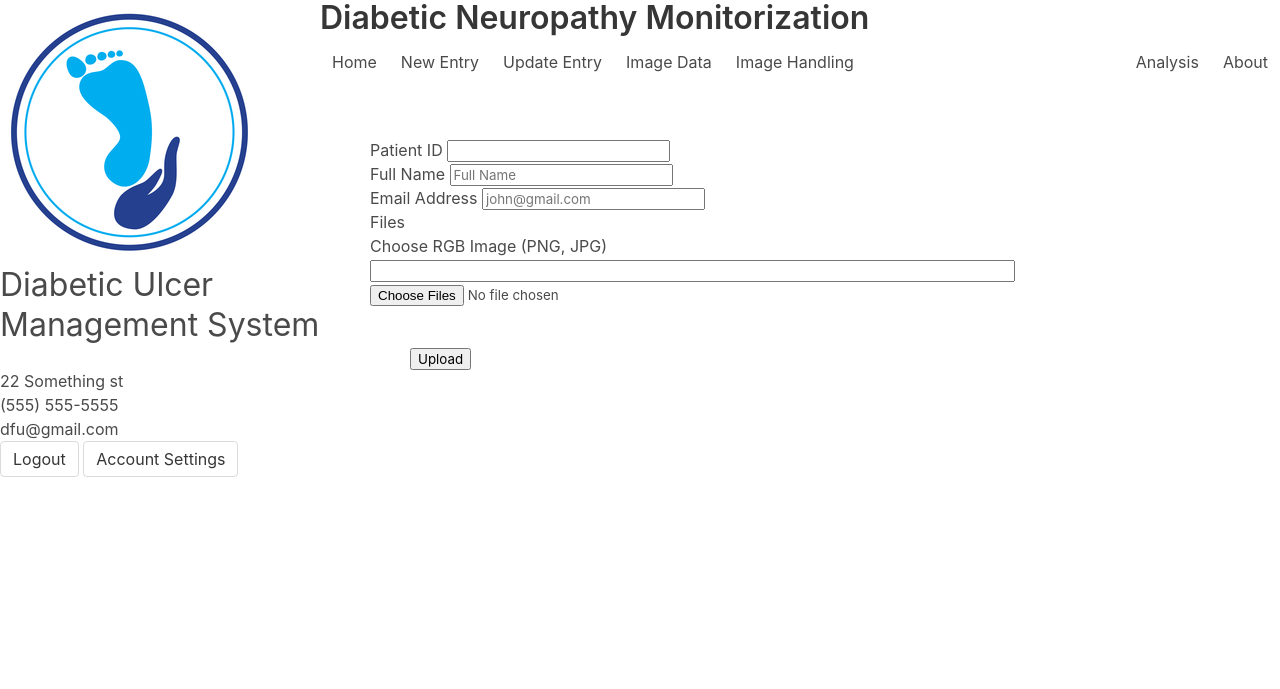
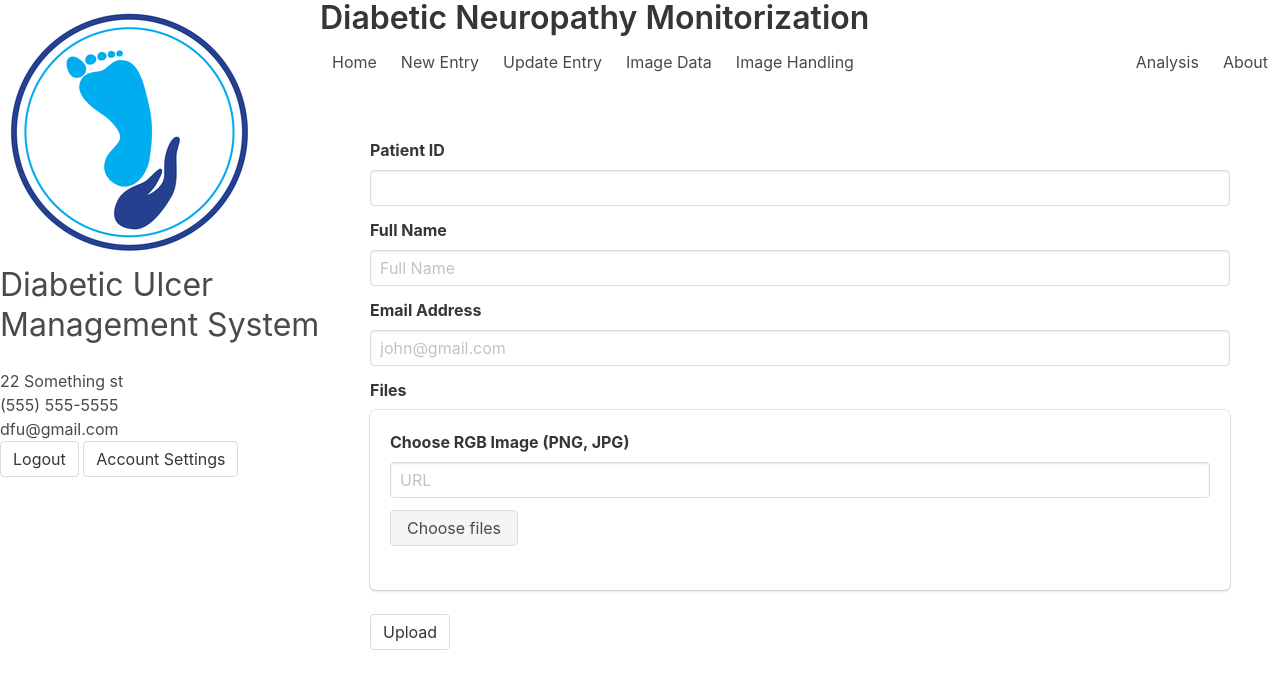
Before and after one commit to cramraj8/DFUWebPlatform, a Django app: page /uploaddata/ in a window 1280 px wide. Shown: the top 689 px of the page. Run offline with Django 3.2, Linux system fonts and the light colour scheme; some libraries are stand-ins or nearby versions.

Commit message:
Clean image upload form

```diff
--- a/DFUApp/templates/uploaddata.html
+++ b/DFUApp/templates/uploaddata.html
@@ -1,47 +1,41 @@
 {% extends "base_generic.html" %}
 
+{% block content %}
+<div>
+    <form class="form">
 
-{% block content %}
-  <!-- <div style="margin-left:25%;padding:1px 16px;height:5000px;"> -->
-    <div>
-
-            <form class="form">
-            <!--+++++++++++++++++++++++++++++++++++++++++++++++++++++++++++++++++++++++-->
-
-                <div class="get_data_form" style="display: block;">
-                    <p>
-                        <label for="patient_id">Patient ID</label>
-                        <input type="text" name="patient_id" id="patient_id" required>
-                    </p>
-
-                    <p>
-                        <label for="fullname">Full Name</label>
-                        <input type="text" name="fullname" id="fullname" placeholder="Full Name">
-                    </p>
-
-                    <p>
-                        <label for="email">Email Address</label>
-                        <input type="email" name="email" id="email" placeholder="john@gmail.com">
-                    </p>
+        <div class="field">
+            <label class="label" for="patient_id">Patient ID</label>
+            <input class="input" type="text" name="patient_id" id="patient_id" required>
         </div>
 
-            <!--+++++++++++++++++++++++++++++++++++++++++++++++++++++++++++++++++++++++-->
+        <div class="field">
+            <label class="label" for="fullname">Full Name</label>
+            <input class="input" type="text" name="fullname" id="fullname" placeholder="Full Name">
+        </div>
 
-            </form>
+        <div class="field">
+            <label class="label" for="email">Email Address</label>
+            <input class="input" type="email" name="email" id="email" placeholder="john@gmail.com">
+        </div>
 
-            <div class="upload_area">
+        <label class="label">Files</label>
+        <div class="box upload_area">
 
-                    <fieldset>
+            <div class="field">
+                <label class="label" for="files">Choose RGB Image (PNG, JPG)</label>
+                <input class="input" type="text" name="url" id="url" placeholder="URL">
+            </div>
 
-                        <legend>Files</legend>
-
-                        <div class="image_field">
-                            <label for="files">Choose RGB Image (PNG, JPG)</label>
-                            <!-- <input type="hidden" name="url" id="url"> -->
-                            <input type="text" name="url" id="url" style="width: 75%; padding-left: -12%;">
-                            <input id="files" type="file" name="files" multiple
-                                    placeholder="Add profile picture"
-                                    accept=".png, .jpg, .jpeg" />
+            <div class="file">
+                <label class="file-label">
+                    <input class="file-input" id="files" type="file" name="files" multiple accept=".png, .jpg, .jpeg">
+                    <span class="file-cta">
+                        <span class="file-label">
+                            Choose files
+                        </span>
+                    </span>
+                </label>
             </div>
 
             <div class="preview">
@@ -60,8 +54,17 @@
                     </div>
                 </div>
 
-                        <!--+++++++++++++++++++++++++++++++++++++++++++++++++++++++++++-->
-                        <!--+++++++++++++++++++++++++++++++++++++++++++++++++++++++++++-->
+
+
+            </div>
+            <div class="buttonUpload">
+                <button class="button" type="button" onclick="uploadimage()">Upload</button>
+            </div>
+
+        </form>
+
+    </div>
+
     <script type="text/javascript">
 
         document.getElementById("files").onchange = function () {
@@ -76,8 +79,6 @@
         };
 
     </script>
-                        <!--+++++++++++++++++++++++++++++++++++++++++++++++++++++++++++-->
-                        <!--+++++++++++++++++++++++++++++++++++++++++++++++++++++++++++-->
     <script>
         // Get the modal
         var modal = document.getElementById('myModal');
@@ -100,17 +101,6 @@
             modal.style.display = "none";
         }
 </script>
-                        <!--+++++++++++++++++++++++++++++++++++++++++++++++++++++++++++-->
-                        <!--+++++++++++++++++++++++++++++++++++++++++++++++++++++++++++-->
-
-                        <dir class="buttonUpload">
-                            <!-- <a href="#" class="upload">Upload</a> -->
-                            <button type="button" onclick="uploadimage()">Upload</button>
-                            <br><br>
-                        </dir>
-
-                        <!--+++++++++++++++++++++++++++++++++++++++++++++++++++++++++++-->
-
 <script src="https://www.gstatic.com/firebasejs/3.7.4/firebase.js"></script>
 <script type="text/javascript">
     var config = {
@@ -157,21 +147,4 @@
     }
 
 </script>
-
-                        <!--+++++++++++++++++++++++++++++++++++++++++++++++++++++++++++-->
-                        <!--+++++++++++++++++++++++++++++++++++++++++++++++++++++++++++-->
-
-
-                        <!--+++++++++++++++++++++++++++++++++++++++++++++++++++++++++++-->
-                        <!--+++++++++++++++++++++++++++++++++++++++++++++++++++++++++++-->
-
-
-                    </fieldset>
-
-            </div>
-
-  </div>
 {% endblock %}
-
-<!--+++++++++++++++++++++++++++++++++++++++++++++++++++++++++++++++++++++++++++++++++++-->
-<!--+++++++++++++++++++++++++++++++++++++++++++++++++++++++++++++-->
```
Lines whose indentation alone changed are shown as unchanged.
